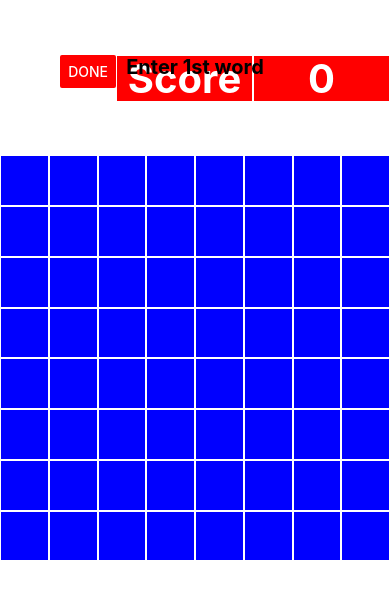
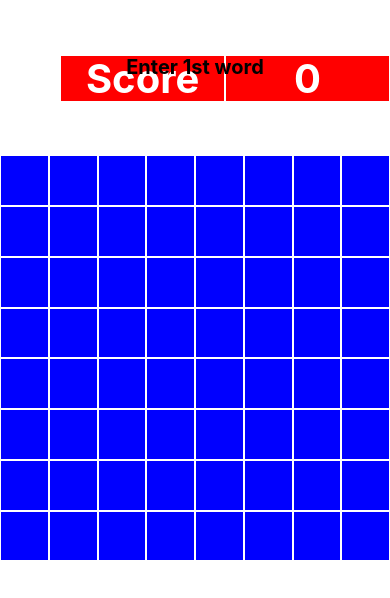
Before and after one commit to kbrownc/project-game05, a React Native app: screen / in a window 390 px wide. Shown: the top 598 px of the page. Built offline with nearby package versions, Linux system fonts and the light colour scheme.

Commit message:
Done button removed

```diff
--- a/App.js
+++ b/App.js
@@ -60,39 +60,23 @@ export default function App() {
   }, []);
 
   // enter a Letter from keyboard
+  //    Need to validate entry of letters (spelling and duplicates)
+  //    Neeed to check if we are at end of game
+  //    Need to update score
+  //
+  //  letterHistory - an array listing the letters entered onto the board in the order added
+  //   wordList - list of the 3-letter words on the board
   const enterLetter = useCallback((value, item) => {
     setGameState(prevGameState => {
       console.log('ENTERLETTER');
       let workLetterHistory = JSON.parse(JSON.stringify(prevGameState.letterHistory));
       let workBoard = JSON.parse(JSON.stringify(prevGameState.board));
       let workMessage = 'Letter entered';
-      workBoard[item] = value;
-      workLetterHistory.push(item);
-      return {
-        ...prevGameState,
-        message: workMessage,
-        board: workBoard,
-        letterHistory: workLetterHistory,
-      };
-    });
-  }, []);
-
-  // press DONE entering the letters button
-  //    Need to validate entry of letters (spelling and duplicates)
-  //    Neeed to check if we are at end of game
-  //    Need to update score
-  //
-  //  letterHistory - an array listing the letters entered onto the board in the order added
-  //   wordList - list of the 3-letter words on the board
-  const pressDone = useCallback(() => {
-    setGameState(prevGameState => {
-      console.log('DONE');
-      let workMessage = 'Done button';
-      let workBoard = JSON.parse(JSON.stringify(prevGameState.board));
-      let workLetterHistory = JSON.parse(JSON.stringify(prevGameState.letterHistory));
       let wordList = {};
       let wordList2 = [];
       let word = '';
+      workBoard[item] = value;
+      workLetterHistory.push(item);
       //  count the words on the board
       //  1) Count words on rows
       let i;
@@ -146,8 +130,6 @@ export default function App() {
           }
         }
       }
-      console.log('wordList',wordList);
-      console.log('wordList2',wordList2);
       return {
         ...prevGameState,
         message: workMessage,
@@ -168,9 +150,6 @@ export default function App() {
       <View style={globalStyles.container}>
         <View style={globalStyles.nav}>
           <Button onPress={pressReset} title="Reset" color="red" />
-          <View>
-            <Button onPress={pressDone} title="Done" color="red" disabled={false} />
-          </View>
           <View style={globalStyles.itemNav}>
             <Text style={globalStyles.itemText}>Score</Text>
           </View>
```
